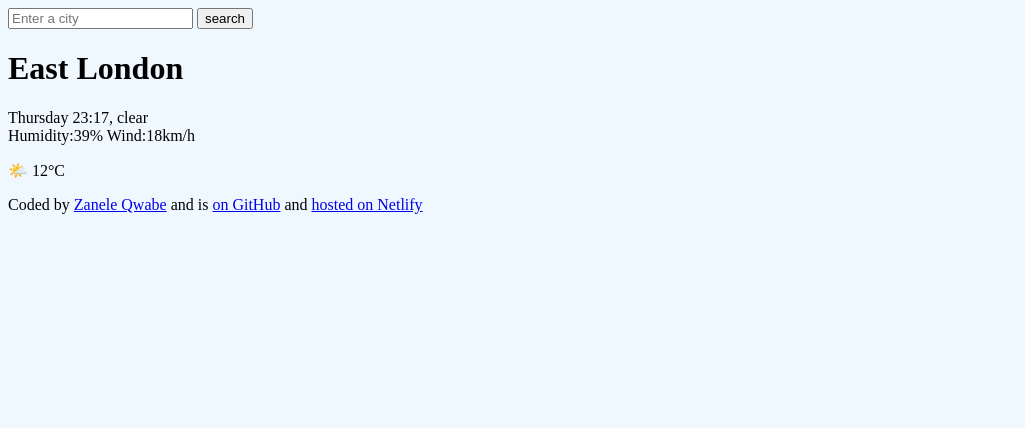
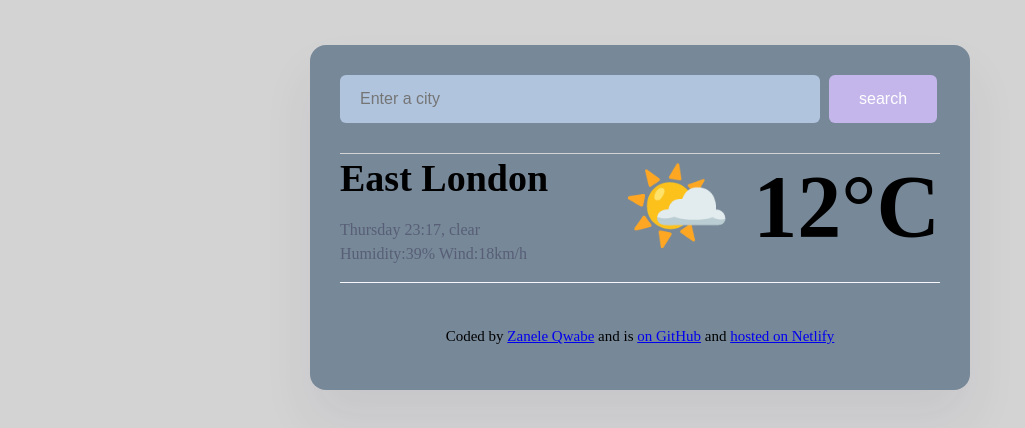
Before and after one commit to Zanele221/weather-search-project, a plain HTML site: page index.html in a window 1280 px wide. Shown: the whole page, without its empty margins (0-1025 px from the left). Drawn offline with Linux system fonts and the light colour scheme.

Commit message:
More styling added

```diff
--- a/index.html
+++ b/index.html
@@ -7,23 +7,26 @@
     <link rel="stylesheet" href="./style.css">
  </head>
  <body>
-    <div class="weathewr-app">
+    <div class="weather-app">
     <header>
-        <form>
-            <input type="search" placeholder="Enter a city">
-            <input type="submit" value="search">
+        <form class="search-form" >
+            <input type="search" placeholder="Enter a city" required class="search-form-input">
+            <input type="submit" value="search" class="search-form-button">
         </form>
         </header>
         <main>
+        <div class="weather-app-data">
         <div>
-            <h1>East London</h1>
-            <p>Thursday 23:17, clear
+            <h1 class="weather-app-city">East London</h1>
+            <p class="weather-app-details">Thursday 23:17, clear
             <br>
             Humidity:39% Wind:18km/h
             </p>
        </div>
-        <div>🌤️ 12°C</div>
+        <div class="weather-app-temperature">🌤️ 12°C</div>
+        </div>
     </main>
+
 
     <footer>
      <p>Coded by
--- a/style.css
+++ b/style.css
@@ -1,5 +1,5 @@
  body{
-    background-color: aliceblue;
+    background-color: lightgrey;
  }
 
  .weather-app{
@@ -8,4 +8,61 @@
   box-shadow: 0 30px 50px rgba(65, 50, 100, 0.08);
   border-radius: 16px;
   padding: 30px;
+  background-color: lightslategray;
+
 }
+
+.weather-app-data {
+  display: flex;
+  justify-content: space-between;
+}
+
+.weather-app-city {
+  margin: 0;
+  font-size: 38px;
+  line-height: 48px;
+}
+.weather-app-details {
+  font-size: 16px;
+  color: rgba(39, 33, 66, 0.4);
+  line-height: 24px;
+  font-weight: 500;
+}
+
+.weather-app-temperature {
+  font-size: 88px;
+  margin-left: 10px;
+  font-weight: bold;
+}
+
+header {
+  border-bottom: 1px solid lightgrey;
+  padding: 0 0 30px 0;
+}
+
+.search-form-input {
+  background-color: lightsteelblue;
+  border: none;
+  border-radius: 6px;
+  width: 80%;
+  font-size: 16px;
+  padding: 15px 20px;
+}
+
+.search-form-button {
+  background: #c4b5eb;
+  padding: 15px 30px;
+  border: none;
+  font-size: 16px;
+  margin-left: 5px;
+  border-radius: 6px;
+  color: white;
+}
+
+footer {
+  border-top: 1px solid #f9f7fe;
+  padding: 30px 0 0 0;
+  text-align: center;
+  font-size: 15px;
+  color: black;
+}
```
